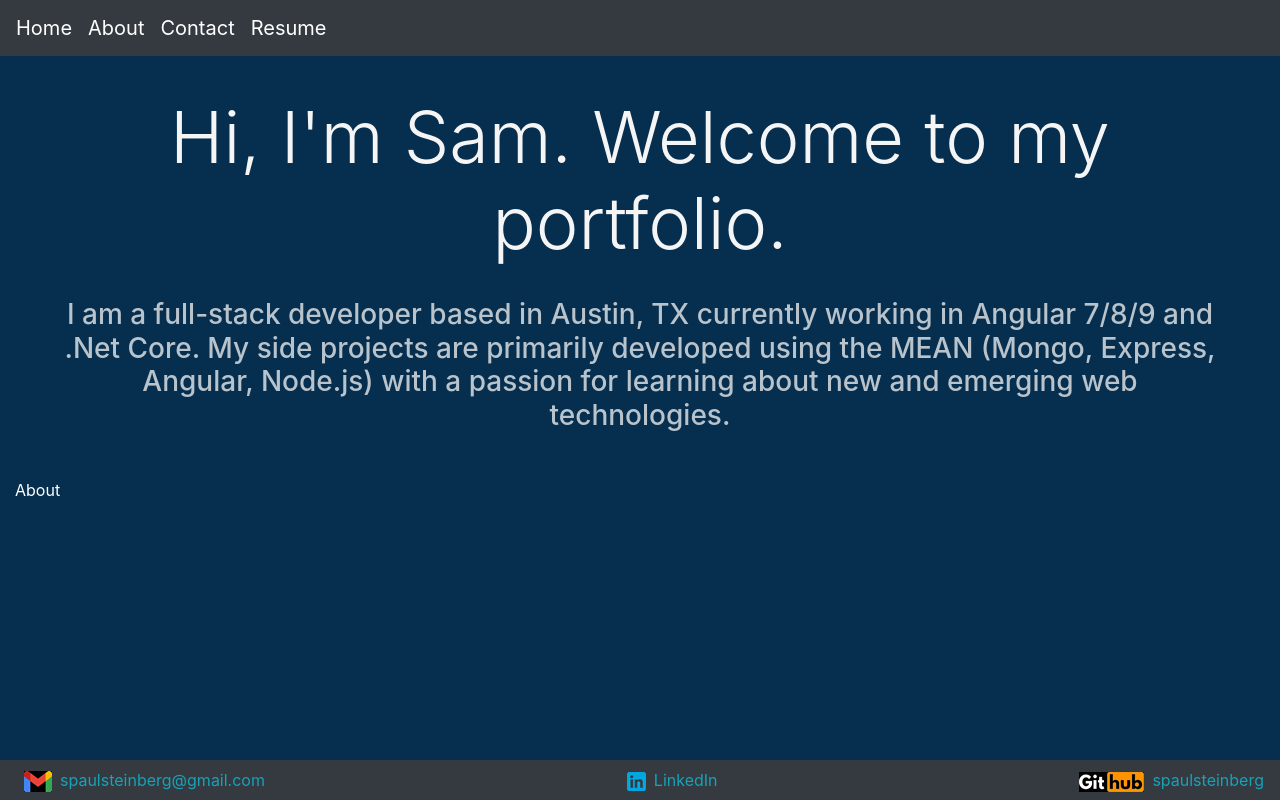
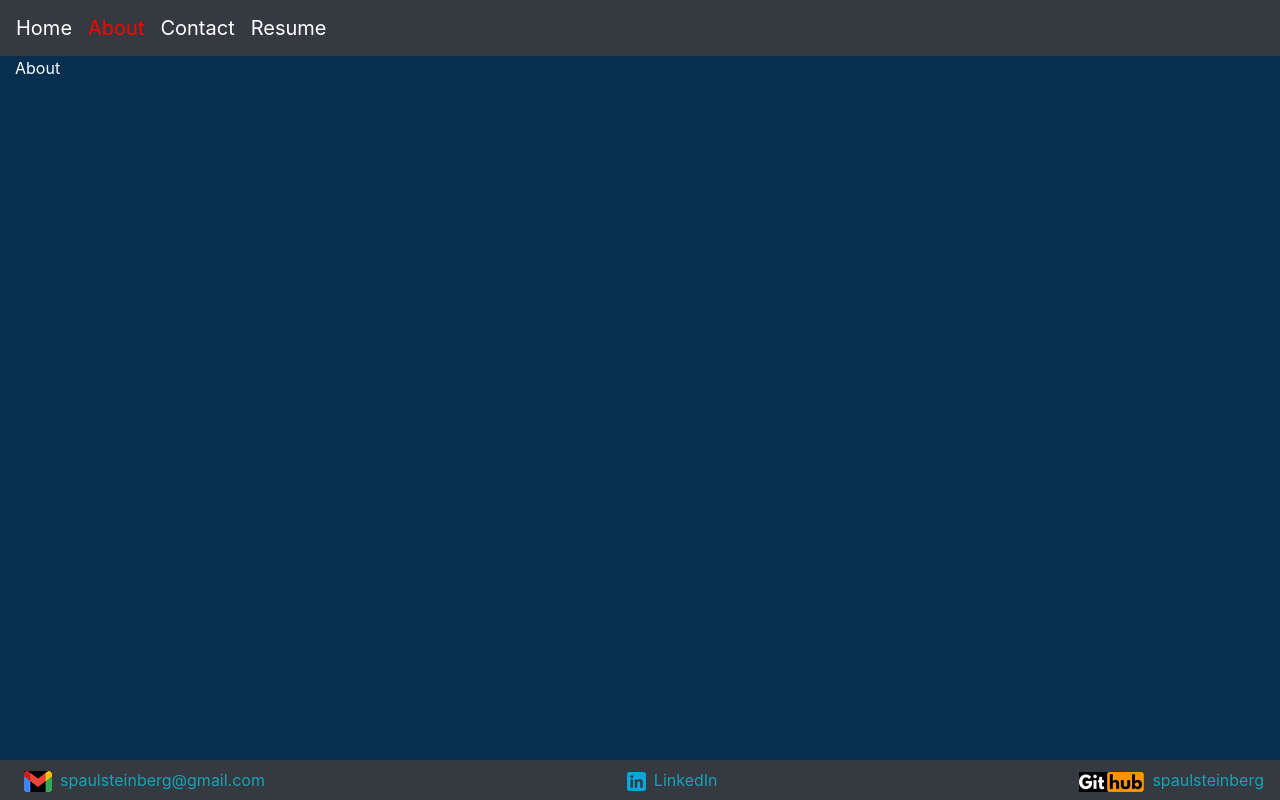
Before and after one commit to spaulsteinberg/portfolio-website, a React (Create React App) app: page /about in a window 1280 px wide. Built offline with nearby package versions, Linux system fonts and the light colour scheme.

Commit message:
routing complete, header moved to Home component

```diff
--- a/src/App.js
+++ b/src/App.js
@@ -5,6 +5,7 @@ import Home from './components/Body/Home';
 import About from './components/Body/About';
 import Resume from './components/Body/Resume';
 import { BrowserRouter as Router, Route, Switch } from 'react-router-dom';
+import NotFound from './components/Body/NotFound';
 
 class App extends Component {
   render(){
@@ -21,6 +22,9 @@ class App extends Component {
             <Route exact path="/resume">
               <Resume />
             </Route>
+            <Route exact path="*">
+              <NotFound />
+            </Route>
           </Switch>
         </Root>
       </Router>
--- a/src/components/Body/Home.js
+++ b/src/components/Body/Home.js
@@ -1,10 +1,14 @@
-import React from 'react'
+import React from 'react';
+import Header from '../Header/Header';
 
 const home = () => {
     return (
-        <div className="text-white">
-            Home
-        </div>
+        <React.Fragment>
+            <Header />
+            <div className="text-white">
+                Home
+            </div>
+        </React.Fragment>
     )
 }
 
--- /dev/null
+++ b/src/components/Body/NotFound.js
@@ -0,0 +1,15 @@
+import React from 'react'
+import { NavLink } from 'react-router-dom'
+
+const NotFound = () => {
+    return (
+        <div className="text-center">
+            <p className="text-white">Sorry, that page doesn't exist here &#128550;</p>
+            <p>
+                <NavLink exact to="/">Click here to go home</NavLink>
+            </p>
+        </div>
+    )
+}
+
+export default NotFound;
--- a/src/components/Header/Header.js
+++ b/src/components/Header/Header.js
@@ -10,8 +10,8 @@ const header = () => {
             <h3 className={classes.SubHeader}>
                 I am a full-stack developer based in Austin, TX currently working in Angular 7/8/9 and .Net Core.
                 My side projects are primarily developed using the MEAN (Mongo, Express, Angular, Node.js) with a passion
-                for learning about new and emerging web technologies.
-                </h3>
+                for learning about new and emerging technologies.
+            </h3>
         </div>
     )
 }
--- a/src/components/Navbars/NavbarTop/NavBar.js
+++ b/src/components/Navbars/NavbarTop/NavBar.js
@@ -6,10 +6,10 @@ const navbar = () => {
     return (
         <React.Fragment>
             <nav className="navbar navbar-dark bg-dark justify-content-start">
-                <NavLink activeClassName={classes.NavlinkActive} className="navbar-brand" to="/">Home</NavLink>
-                <NavLink activeClassName={classes.NavlinkActive} className="navbar-brand" to="/about">About</NavLink>
-                <NavLink activeClassName={classes.NavlinkActive} className="navbar-brand" to="#1">Contact</NavLink>
-                <NavLink activeClassName={classes.NavlinkActive} className="navbar-brand" to="/resume">Resume</NavLink>
+                <NavLink exact activeStyle={{color: 'red'}} activeClassName={classes.NavlinkActive} className="navbar-brand current-page" to="/">Home</NavLink>
+                <NavLink activeStyle={{color: 'red'}} className="navbar-brand current-page" to="/about">About</NavLink>
+                <NavLink activeStyle={{color: 'red'}} className="navbar-brand current-page" to="/contact">Contact</NavLink>
+                <NavLink activeStyle={{color: 'red'}} className="navbar-brand current-page" to="/resume">Resume</NavLink>
             </nav>
         </React.Fragment>
     )
--- a/src/components/Root.js
+++ b/src/components/Root.js
@@ -1,5 +1,4 @@
-import React, { Component } from 'react'
-import Header from './Header/Header';
+import React, { Component } from 'react';
 import Navbar from './Navbars/NavbarTop/NavBar';
 import Footer from './Navbars/Footer/Footer';
 
@@ -9,11 +8,6 @@ class Root extends Component {
             <React.Fragment>
                 <Navbar />
                 <div className="container-fluid">
-                    <div className="row">
-                        <div className="col-md-12">
-                            <Header />
-                        </div>
-                    </div>
                     <div className="row">
                         <div className="col-md-12">
                             <main>
--- a/src/index.css
+++ b/src/index.css
@@ -12,3 +12,7 @@ code {
   font-family: source-code-pro, Menlo, Monaco, Consolas, 'Courier New',
     monospace;
 }
+
+a.navbar-brand.current-page:hover {
+  color: #b82601;
+}
```
